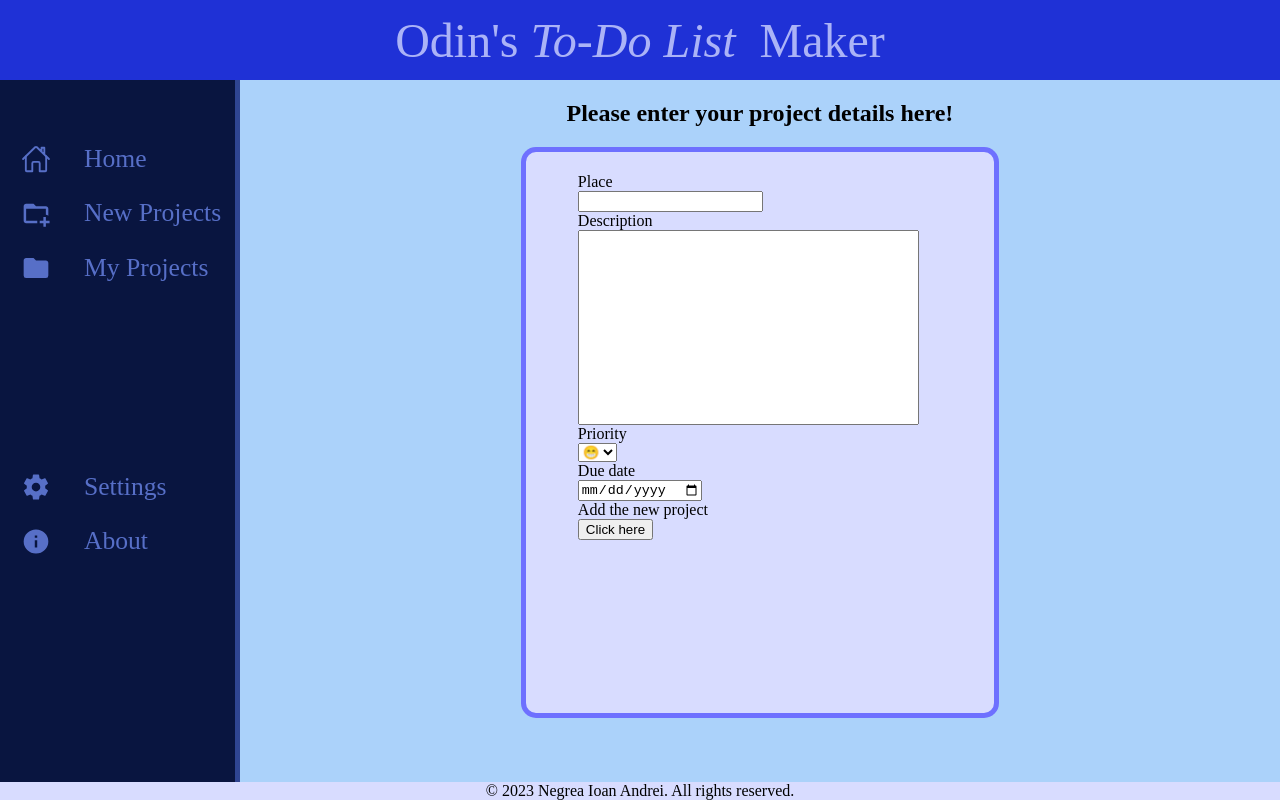
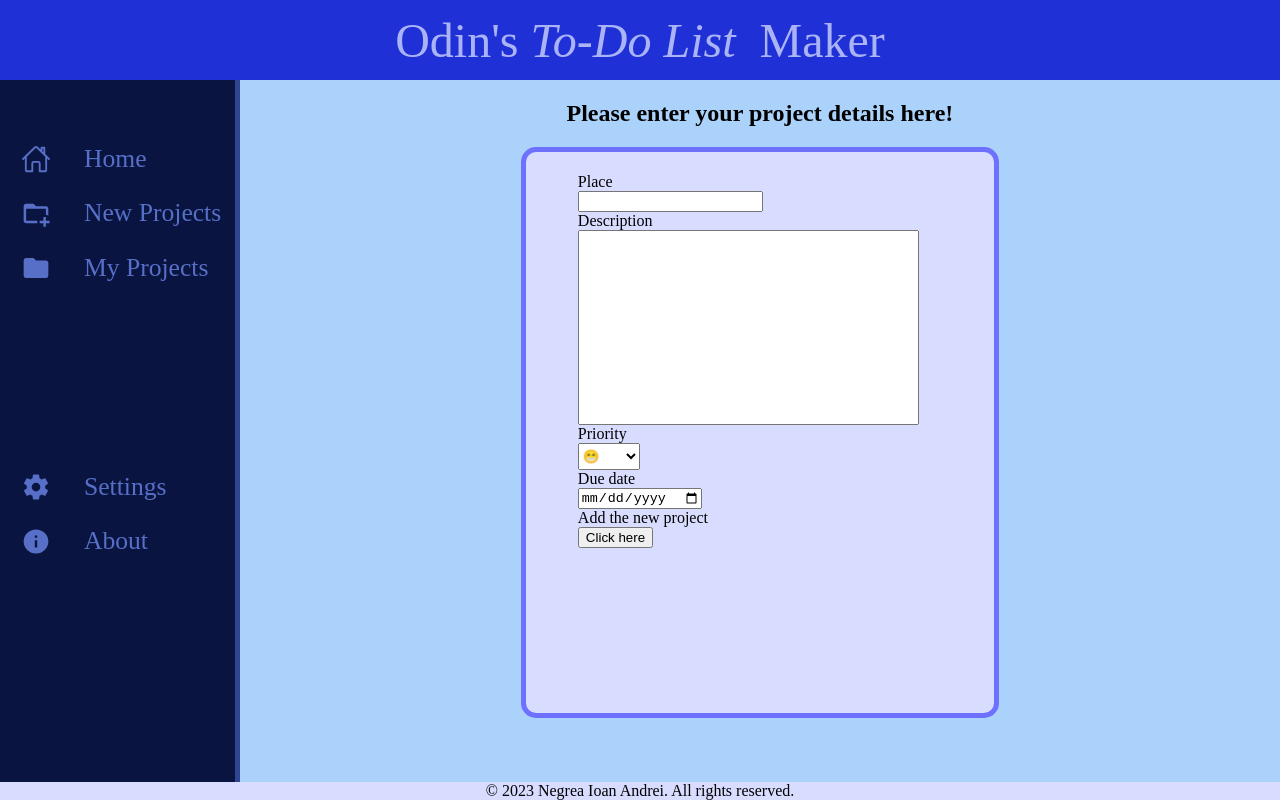
Before and after one commit to Negrea-Andrei/TODO, a website: page dist/index.html in a window 1280 px wide. Drawn offline with Linux system fonts and the light colour scheme.

Commit message:
style the input priority field

```diff
--- a/src/stylesheet.css
+++ b/src/stylesheet.css
@@ -116,3 +116,8 @@ p {
     width: 80%;
     height: 35%;
 }
+
+.project_priority {
+    width: 15%;
+    height: 5%;
+}
```
Also changed, not shown: dist/index.html.
